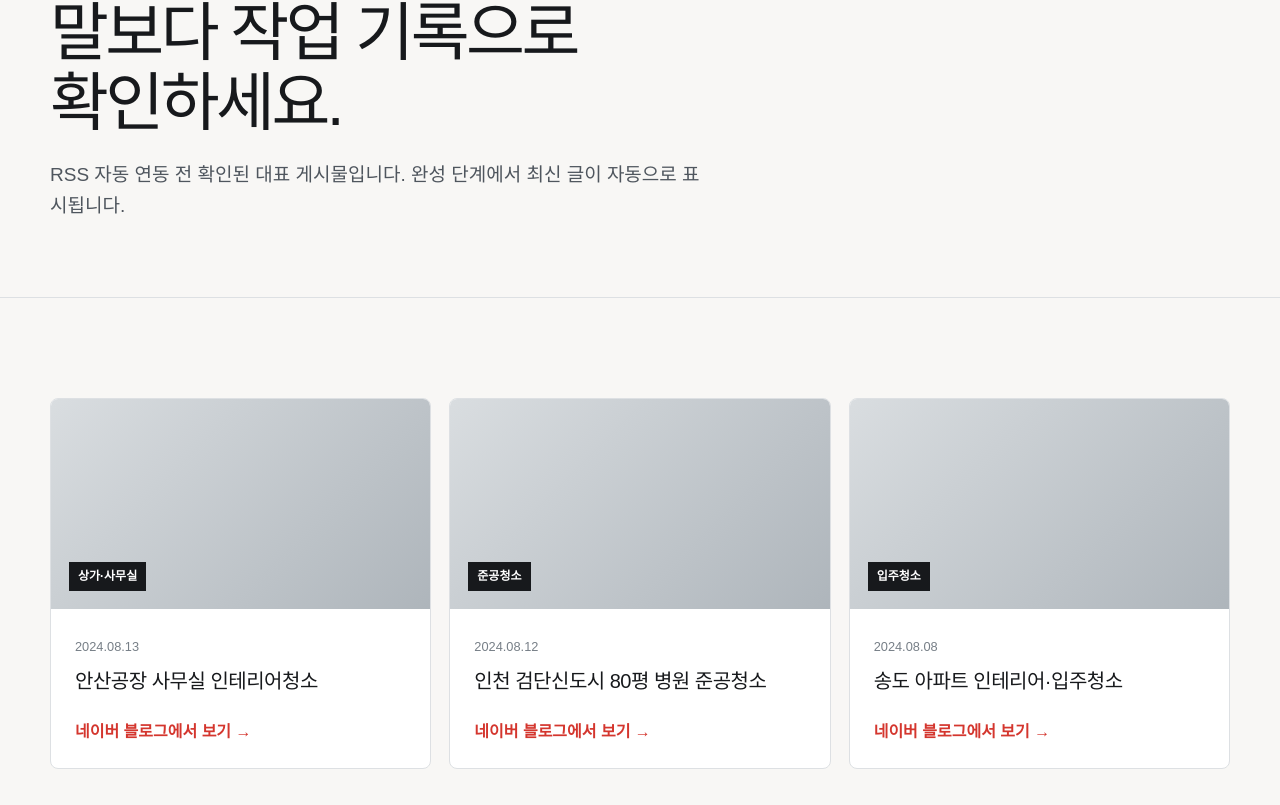
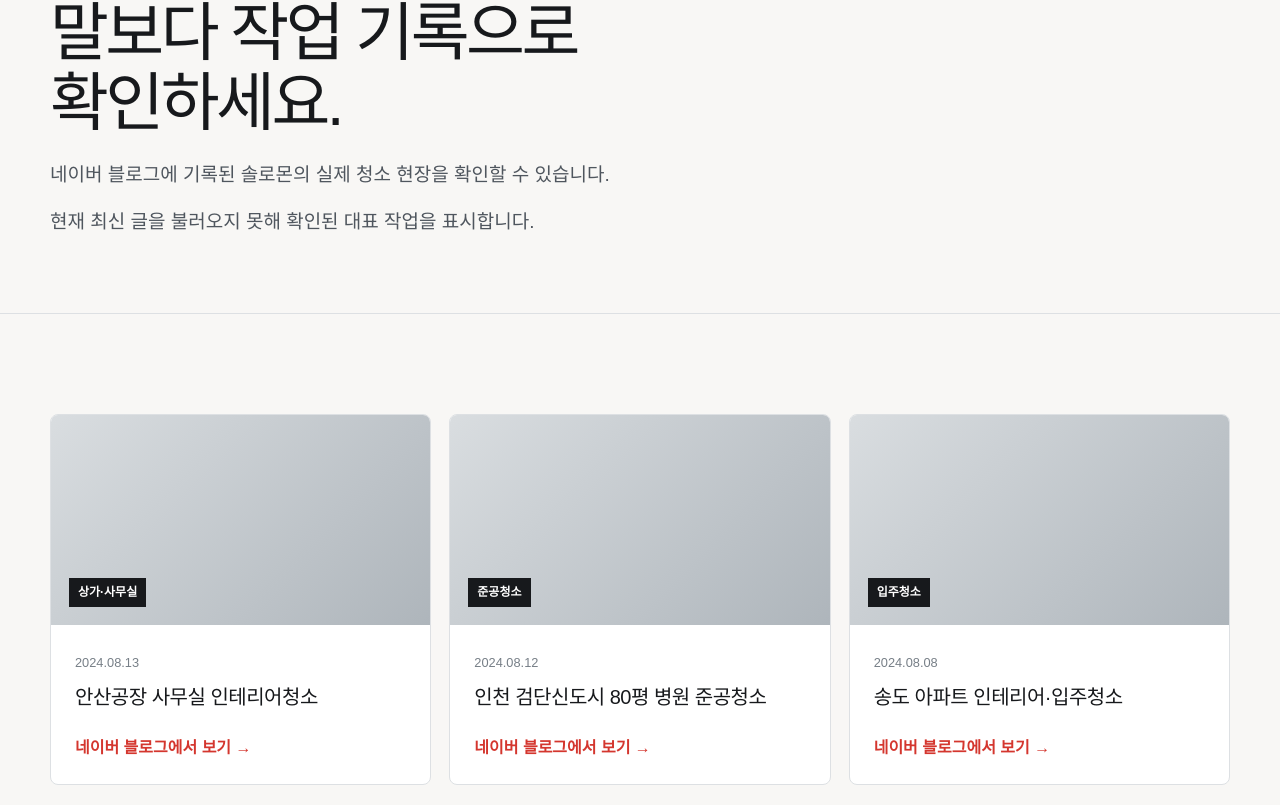
Before and after one commit to rhkss8/solomon-clean, a Next.js app: page /reviews in a window 1280 px wide. Shown: the part 217-1022 px from the top of the page. Built offline with nearby package versions, Linux system fonts and the light colour scheme; no server answers.

Commit message:
feat: 네이버 블로그 RSS 연동 및 캐시

```diff
--- a/app/globals.css
+++ b/app/globals.css
@@ -125,6 +125,7 @@ h1, h2, h3, p { margin-top: 0; }
 .process-grid span { color: var(--brand-primary); font-size: 12px; font-weight: 850; }
 .process-grid h3 { margin-top: 50px; }
 .centered-action { margin-top: 38px; text-align: center; }
+.feed-notice { margin-top: 16px; color: var(--red); font-size: 14px; }
 .estimate-form { display: grid; gap: 22px; }
 .estimate-form label { display: grid; gap: 8px; font-weight: 700; }
 .estimate-form input, .estimate-form select, .estimate-form textarea { width: 100%; padding: 14px 15px; background: white; border: 1px solid #c9cdd1; border-radius: 6px; outline: none; }
--- a/app/page.tsx
+++ b/app/page.tsx
@@ -1,8 +1,10 @@
 import Link from "next/link";
+import { BlogPostGrid } from "@/src/components/BlogPostGrid";
 import { ServiceGrid } from "@/src/components/ServiceGrid";
 import { StructuredData } from "@/src/components/StructuredData";
-import { observedBlogPosts, services, siteConfig } from "@/src/domain/site";
+import { services, siteConfig } from "@/src/domain/site";
 import { createPageMetadata } from "@/src/lib/metadata";
+import { getBlogPosts } from "@/src/server/blog-feed";
 
 export const metadata = createPageMetadata({
   title: "전국 종합청소·폐기물 처리 무료견적",
@@ -10,7 +12,8 @@ export const metadata = createPageMetadata({
   path: "/",
 });
 
-export default function HomePage() {
+export default async function HomePage() {
+  const { posts } = await getBlogPosts(3);
   return (
     <main>
       <StructuredData
@@ -135,14 +138,7 @@ export default function HomePage() {
               네이버 블로그 보기 →
             </a>
           </div>
-          <div className="post-grid">
-            {observedBlogPosts.map((post) => (
-              <a className="post-card" href={post.href} key={post.href} rel="noreferrer" target="_blank">
-                <div className="post-card__placeholder"><span>{post.category}</span></div>
-                <div><small>{post.date}</small><h3>{post.title}</h3><span className="text-link">작업내용 보기 →</span></div>
-              </a>
-            ))}
-          </div>
+          <BlogPostGrid posts={posts} />
         </div>
       </section>
 
--- a/app/portfolio/page.tsx
+++ b/app/portfolio/page.tsx
@@ -1,9 +1,36 @@
 import Link from "next/link";
-import { observedBlogPosts } from "@/src/domain/site";
 import { createPageMetadata } from "@/src/lib/metadata";
+import { getBlogPosts } from "@/src/server/blog-feed";
 
-export const metadata = createPageMetadata({ title: "청소 작업사례", description: "솔로몬의 입주·상업공간·폐기물 작업 기록을 확인하세요.", path: "/portfolio" });
+export const metadata = createPageMetadata({
+  title: "청소 작업사례",
+  description: "솔로몬의 입주·상업공간·폐기물 작업 기록을 확인하세요.",
+  path: "/portfolio",
+});
 
-export default function PortfolioPage() {
-  return <main><section className="page-hero"><div className="container"><span className="eyebrow">PORTFOLIO</span><h1>현장의 변화는<br />사진으로 증명합니다.</h1><p>블로그 원본 이미지 연동과 서비스별 필터를 이어서 구현합니다.</p></div></section><section className="section"><div className="container post-grid">{observedBlogPosts.map(post=><a className="post-card" href={post.href} key={post.href} rel="noreferrer" target="_blank"><div className="before-after"><span>BEFORE</span><span>AFTER</span></div><div><small>{post.category}</small><h2>{post.title}</h2><span className="text-link">작업 기록 보기 →</span></div></a>)}</div><div className="container centered-action"><Link className="button button--primary" href="/estimate">비슷한 현장 견적받기</Link></div></section></main>;
+export default async function PortfolioPage() {
+  const { posts } = await getBlogPosts();
+
+  return (
+    <main>
+      <section className="page-hero">
+        <div className="container">
+          <span className="eyebrow">PORTFOLIO</span>
+          <h1>현장의 변화는<br />사진으로 증명합니다.</h1>
+          <p>솔로몬 블로그에 기록된 실제 작업 현장입니다.</p>
+        </div>
+      </section>
+      <section className="section">
+        <div className="container post-grid">
+          {posts.map((post) => (
+            <a className="post-card" href={post.href} key={post.href} rel="noreferrer" target="_blank">
+              <div className="before-after"><span>BEFORE</span><span>AFTER</span></div>
+              <div><small>{post.category} · {post.displayDate}</small><h2>{post.title}</h2><span className="text-link">작업 기록 보기 →</span></div>
+            </a>
+          ))}
+        </div>
+        <div className="container centered-action"><Link className="button button--primary" href="/estimate">비슷한 현장 견적받기</Link></div>
+      </section>
+    </main>
+  );
 }
--- a/app/reviews/page.tsx
+++ b/app/reviews/page.tsx
@@ -1,8 +1,33 @@
-import { observedBlogPosts, siteConfig } from "@/src/domain/site";
+import { BlogPostGrid } from "@/src/components/BlogPostGrid";
+import { siteConfig } from "@/src/domain/site";
 import { createPageMetadata } from "@/src/lib/metadata";
+import { getBlogPosts } from "@/src/server/blog-feed";
 
-export const metadata = createPageMetadata({ title: "솔로몬 블로그 작업후기", description: "솔로몬 종합청소업체의 실제 작업 기록을 네이버 블로그에서 확인하세요.", path: "/reviews" });
+export const metadata = createPageMetadata({
+  title: "솔로몬 블로그 작업후기",
+  description: "솔로몬 종합청소업체의 실제 작업 기록을 네이버 블로그에서 확인하세요.",
+  path: "/reviews",
+});
 
-export default function ReviewsPage() {
-  return <main><section className="page-hero"><div className="container"><span className="eyebrow">BLOG REVIEWS</span><h1>말보다 작업 기록으로<br />확인하세요.</h1><p>RSS 자동 연동 전 확인된 대표 게시물입니다. 완성 단계에서 최신 글이 자동으로 표시됩니다.</p></div></section><section className="section"><div className="container post-grid">{observedBlogPosts.map(post=><a className="post-card" href={post.href} key={post.href} rel="noreferrer" target="_blank"><div className="post-card__placeholder"><span>{post.category}</span></div><div><small>{post.date}</small><h2>{post.title}</h2><span className="text-link">네이버 블로그에서 보기 →</span></div></a>)}</div><div className="container centered-action"><a className="button button--secondary" href={siteConfig.blogUrl} rel="noreferrer" target="_blank">블로그 전체보기</a></div></section></main>;
+export default async function ReviewsPage() {
+  const { posts, source } = await getBlogPosts();
+
+  return (
+    <main>
+      <section className="page-hero">
+        <div className="container">
+          <span className="eyebrow">BLOG REVIEWS</span>
+          <h1>말보다 작업 기록으로<br />확인하세요.</h1>
+          <p>네이버 블로그에 기록된 솔로몬의 실제 청소 현장을 확인할 수 있습니다.</p>
+          {source === "fallback" && <p className="feed-notice">현재 최신 글을 불러오지 못해 확인된 대표 작업을 표시합니다.</p>}
+        </div>
+      </section>
+      <section className="section">
+        <div className="container"><BlogPostGrid headingLevel={2} posts={posts} /></div>
+        <div className="container centered-action">
+          <a className="button button--secondary" href={siteConfig.blogUrl} rel="noreferrer" target="_blank">블로그 전체보기</a>
+        </div>
+      </section>
+    </main>
+  );
 }
--- a/package.json
+++ b/package.json
@@ -10,7 +10,7 @@
     "dev": "WRANGLER_LOG_PATH=.wrangler/wrangler.log vinext dev --port 3002",
     "build": "WRANGLER_LOG_PATH=.wrangler/wrangler.log vinext build",
     "start": "WRANGLER_LOG_PATH=.wrangler/wrangler.log vinext start",
-    "test": "pnpm run build && node --test tests/site-structure.test.mjs",
+    "test": "pnpm run build && node --experimental-strip-types --test tests/*.test.mjs",
     "lint": "eslint . --ignore-pattern dist --ignore-pattern .next",
     "typecheck": "tsc --noEmit",
     "format:check": "eslint . --ignore-pattern dist --ignore-pattern .next",
--- /dev/null
+++ b/src/components/BlogPostGrid.tsx
@@ -0,0 +1,21 @@
+import type { BlogPost } from "@/src/domain/blog";
+
+/** Renders the shared external-link card treatment for Naver work records. */
+export function BlogPostGrid({ posts, headingLevel = 3 }: { posts: BlogPost[]; headingLevel?: 2 | 3 }) {
+  const Heading = headingLevel === 2 ? "h2" : "h3";
+
+  return (
+    <div className="post-grid">
+      {posts.map((post) => (
+        <a className="post-card" href={post.href} key={post.href} rel="noreferrer" target="_blank">
+          <div className="post-card__placeholder"><span>{post.category}</span></div>
+          <div>
+            <small>{post.displayDate}</small>
+            <Heading>{post.title}</Heading>
+            <span className="text-link">네이버 블로그에서 보기 →</span>
+          </div>
+        </a>
+      ))}
+    </div>
+  );
+}
--- /dev/null
+++ b/src/domain/blog.ts
@@ -0,0 +1,62 @@
+export type BlogPost = {
+  title: string;
+  category: string;
+  href: string;
+  publishedAt: string;
+  displayDate: string;
+};
+
+/** Decodes the XML entities used by Naver RSS text fields. */
+export function decodeXmlText(value: string): string {
+  return value
+    .replace(/^<!\[CDATA\[|\]\]>$/g, "")
+    .replace(/&lt;/g, "<")
+    .replace(/&gt;/g, ">")
+    .replace(/&quot;/g, '"')
+    .replace(/&#39;|&apos;/g, "'")
+    .replace(/&amp;/g, "&")
+    .trim();
+}
+
+function readTag(xml: string, tag: string): string {
+  const match = xml.match(new RegExp(`<${tag}[^>]*>([\\s\\S]*?)<\\/${tag}>`, "i"));
+  return match ? decodeXmlText(match[1]) : "";
+}
+
+function formatPublishedDate(value: string): string {
+  const date = new Date(value);
+  if (Number.isNaN(date.getTime())) return "";
+
+  return new Intl.DateTimeFormat("ko-KR", {
+    timeZone: "Asia/Seoul",
+    year: "numeric",
+    month: "2-digit",
+    day: "2-digit",
+  })
+    .format(date)
+    .replace(/\. /g, ".")
+    .replace(/\.$/, "");
+}
+
+/** Converts Naver's RSS 2.0 payload into the public blog card model. */
+export function parseNaverBlogRss(xml: string): BlogPost[] {
+  const items = xml.match(/<item>[\s\S]*?<\/item>/gi) ?? [];
+
+  return items.flatMap((item) => {
+    const title = readTag(item, "title");
+    const href = readTag(item, "guid") || readTag(item, "link");
+    const publishedAt = readTag(item, "pubDate");
+
+    if (!title || !href.startsWith("https://blog.naver.com/solomon_clean/")) {
+      return [];
+    }
+
+    return [{
+      title,
+      category: readTag(item, "category") || "작업후기",
+      href,
+      publishedAt,
+      displayDate: formatPublishedDate(publishedAt),
+    }];
+  });
+}
--- a/src/domain/site.ts
+++ b/src/domain/site.ts
@@ -164,18 +164,21 @@ export const observedBlogPosts = [
     title: "안산공장 사무실 인테리어청소",
     category: "상가·사무실",
     href: "https://blog.naver.com/solomon_clean/223546839503",
-    date: "2024.08.13",
+    publishedAt: "Tue, 13 Aug 2024 00:00:00 +0900",
+    displayDate: "2024.08.13",
   },
   {
     title: "인천 검단신도시 80평 병원 준공청소",
     category: "준공청소",
     href: "https://blog.naver.com/solomon_clean/223545309323",
-    date: "2024.08.12",
+    publishedAt: "Mon, 12 Aug 2024 00:00:00 +0900",
+    displayDate: "2024.08.12",
   },
   {
     title: "송도 아파트 인테리어·입주청소",
     category: "입주청소",
     href: "https://blog.naver.com/solomon_clean/223540828722",
-    date: "2024.08.08",
+    publishedAt: "Thu, 08 Aug 2024 00:00:00 +0900",
+    displayDate: "2024.08.08",
   },
 ] as const;
--- /dev/null
+++ b/src/server/blog-feed.ts
@@ -0,0 +1,34 @@
+import { observedBlogPosts, siteConfig } from "@/src/domain/site";
+import { parseNaverBlogRss, type BlogPost } from "@/src/domain/blog";
+
+const BLOG_FEED_REVALIDATE_SECONDS = 60 * 60;
+
+export type BlogFeedResult = {
+  posts: BlogPost[];
+  source: "rss" | "fallback";
+};
+
+/**
+ * Reads the Naver RSS feed on the server and lets Next/vinext revalidate the
+ * upstream response hourly. Known posts keep the site useful during an outage.
+ */
+export async function getBlogPosts(limit = 12): Promise<BlogFeedResult> {
+  try {
+    const response = await fetch(siteConfig.rssUrl, {
+      headers: { "User-Agent": `${siteConfig.shortName} website RSS reader` },
+      next: { revalidate: BLOG_FEED_REVALIDATE_SECONDS },
+      signal: AbortSignal.timeout(5_000),
+    });
+
+    if (!response.ok) {
+      throw new Error(`Naver RSS responded with ${response.status}`);
+    }
+
+    const posts = parseNaverBlogRss(await response.text()).slice(0, limit);
+    if (posts.length === 0) throw new Error("Naver RSS contained no valid posts");
+
+    return { posts, source: "rss" };
+  } catch {
+    return { posts: observedBlogPosts.slice(0, limit), source: "fallback" };
+  }
+}
```
Also changed, not shown: 5 other files (tests, documents, lock files or other folders).
